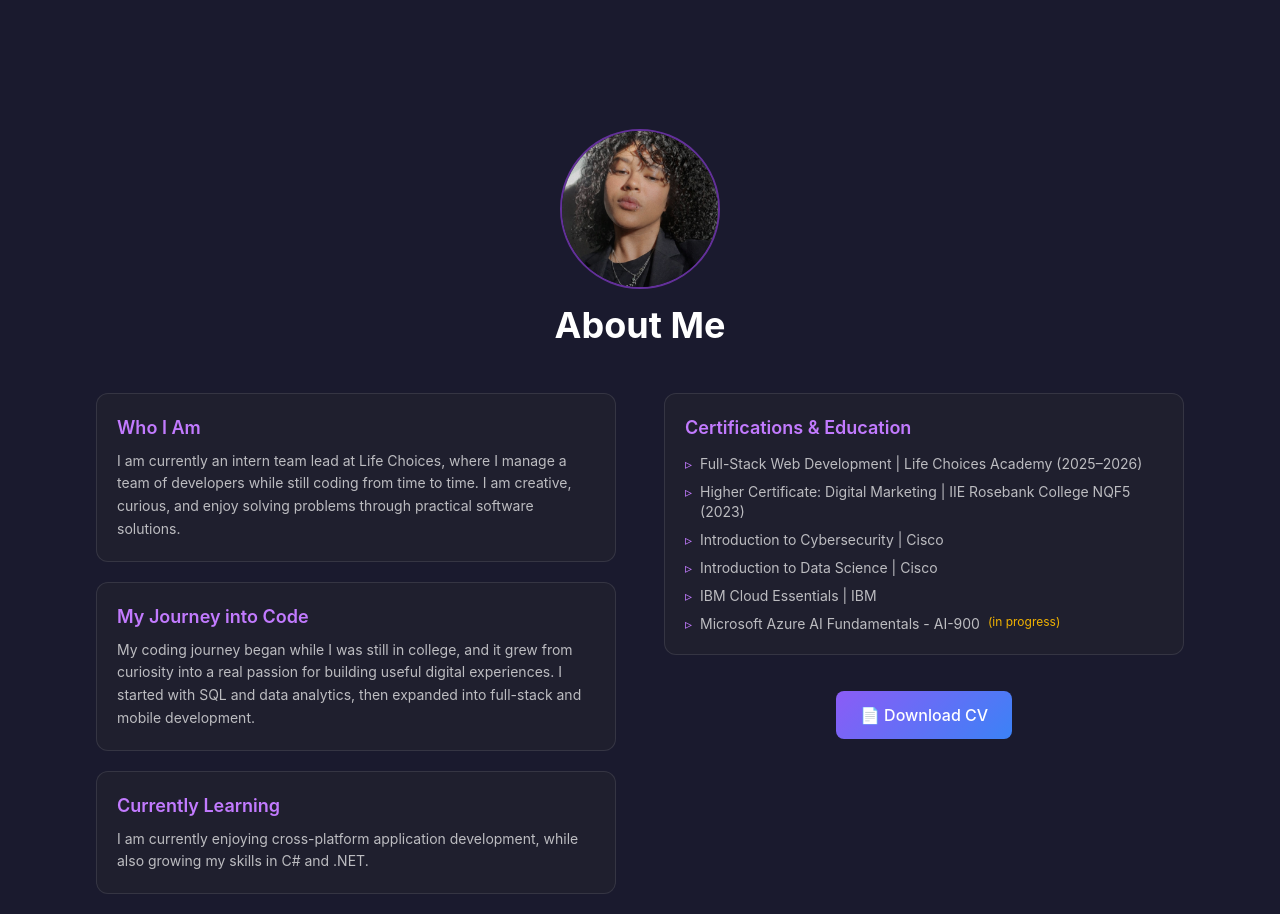
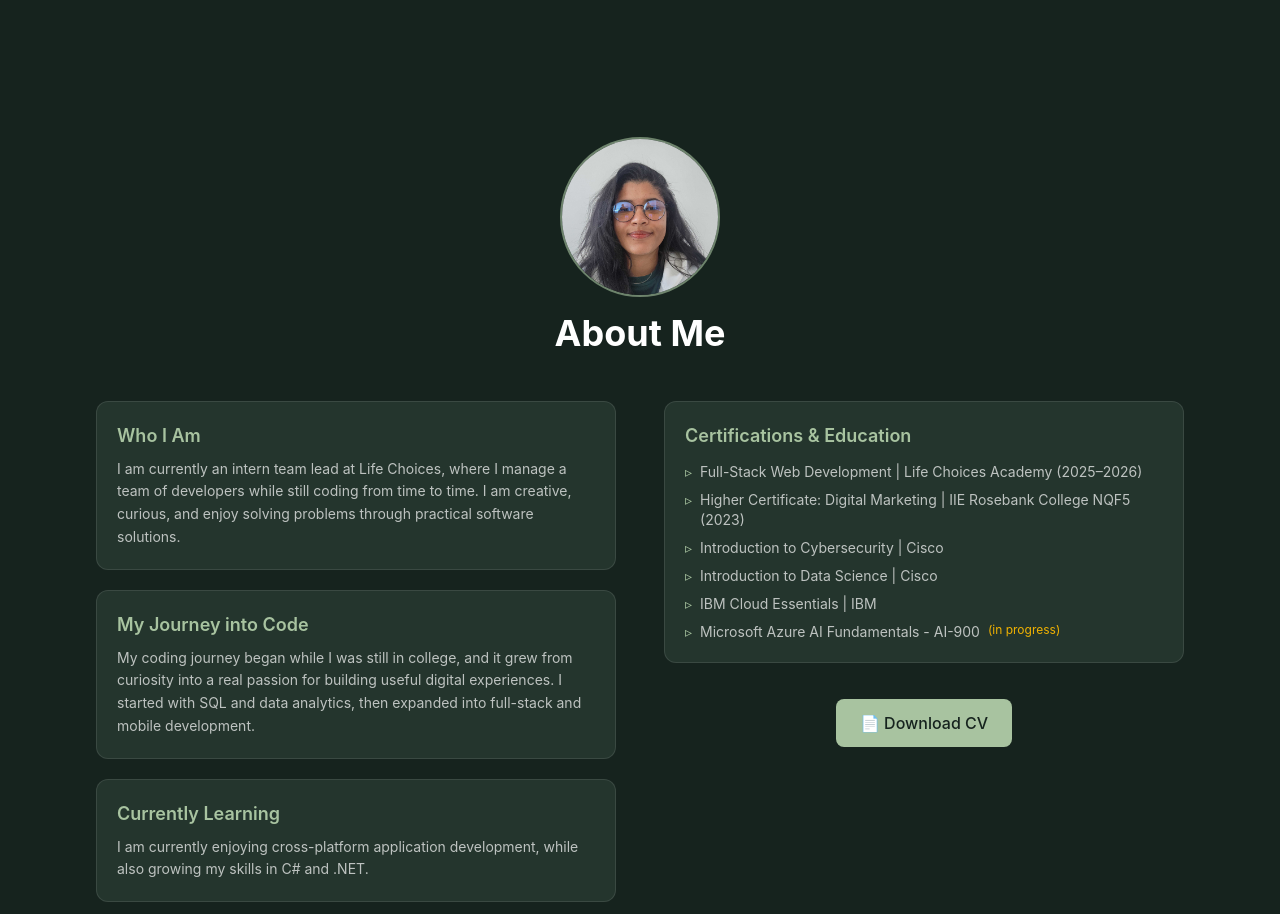
Before and after one commit to FernandezMische/Portfolio, a React (Vite) app: page / in a window 1280 px wide. Shown: the part 960-1874 px from the top of the page. Built offline with nearby package versions, Linux system fonts and the light colour scheme.

Commit message:
portfolio update

```diff
--- a/src/App.jsx
+++ b/src/App.jsx
@@ -59,7 +59,7 @@ const FloatingCode = () => {
 }
 
 function App() {
-  const [bgColor, setBgColor] = useState('#1A1A2E')
+  const [bgColor, setBgColor] = useState('#16231e')
 
   useEffect(() => {
     const handleScroll = () => {
@@ -71,13 +71,13 @@ function App() {
 
       if (scrollPercent < 0.33) {
         const t = scrollPercent / 0.33
-        newColor = interpolateColor('#1A1A2E', '#2D2D5E', t)
+        newColor = interpolateColor('#16231e', '#274238', t)
       } else if (scrollPercent < 0.66) {
         const t = (scrollPercent - 0.33) / 0.33
-        newColor = interpolateColor('#2D2D5E', '#5B2C6F', t)
+        newColor = interpolateColor('#274238', '#496550', t)
       } else {
         const t = (scrollPercent - 0.66) / 0.34
-        newColor = interpolateColor('#5B2C6F', '#1A1A2E', t)
+        newColor = interpolateColor('#496550', '#16231e', t)
       }
 
       setBgColor(newColor)
--- a/src/components/Navbar.jsx
+++ b/src/components/Navbar.jsx
@@ -6,7 +6,7 @@ function Navbar() {
   return (
     <nav className="sticky top-0 bg-black/40 backdrop-blur-md border-b border-white/10 z-50 px-4 md:px-8 py-3 md:py-4">
       <div className="max-w-6xl mx-auto flex justify-between items-center">
-        <a href="#home" className="text-white text-xl md:text-2xl font-bold bg-gradient-to-r from-purple-400 to-blue-400 bg-clip-text text-transparent">
+        <a href="#home" className="text-white text-xl md:text-2xl font-bold text-[var(--color-primary)]">
           Mische Portfolio
         </a>
 
--- a/src/index.css
+++ b/src/index.css
@@ -1,13 +1,13 @@
 @import "tailwindcss";
 
 @theme {
-  --color-primary: #8B5CF6;
-  --color-secondary: #3B82F6;
-  --color-accent: #EC4899;
-  --color-text: #FFFFFF;
-  --color-text-muted: #A1A1AA;
-  --color-card: #1F1F2E;
-  --color-card-alt: #2A2A3A;
+  --color-primary: #a8c3a0;
+  --color-secondary: #6f9275;
+  --color-accent: #d5e4c8;
+  --color-text: #f4f6ed;
+  --color-text-muted: #b8c3b2;
+  --color-card: #24352d;
+  --color-card-alt: #2f4439;
 }
 
 @layer base {
@@ -16,7 +16,7 @@
   }
 
   body {
-    background: #1A1A2E;
+    background: #16231e;
     color: var(--color-text);
     font-family: 'Inter', sans-serif;
     min-height: 100vh;
@@ -101,8 +101,9 @@
 
 @layer components {
   .tech-pill {
-    background: linear-gradient(135deg, var(--color-primary), var(--color-secondary));
-    color: white;
+    background: rgba(168, 195, 160, 0.14);
+    border: 1px solid rgba(168, 195, 160, 0.35);
+    color: var(--color-accent);
     padding: 0.5rem 1rem;
     border-radius: 9999px;
     font-size: 0.875rem;
@@ -111,12 +112,13 @@
 
   .tech-pill:hover {
     transform: translateY(-2px);
-    box-shadow: 0 4px 12px rgba(139, 92, 246, 0.4);
+    background: rgba(168, 195, 160, 0.24);
+    box-shadow: 0 8px 24px rgba(10, 25, 18, 0.3);
   }
 
   .btn-primary {
-    background: linear-gradient(135deg, var(--color-primary), var(--color-secondary));
-    color: white;
+    background: var(--color-primary);
+    color: #16231e;
     padding: 0.75rem 1.5rem;
     border-radius: 0.5rem;
     transition: all 0.3s ease;
@@ -125,7 +127,8 @@
 
   .btn-primary:hover {
     transform: translateY(-2px);
-    box-shadow: 0 4px 12px rgba(139, 92, 246, 0.4);
+    background: #c0d6b7;
+    box-shadow: 0 8px 24px rgba(10, 25, 18, 0.3);
   }
 
   .btn-secondary {
@@ -139,7 +142,7 @@
 
   .btn-secondary:hover {
     background: var(--color-primary);
-    color: white;
+    color: #16231e;
     transform: translateY(-2px);
   }
 }
@@ -159,13 +162,13 @@
 
 /* Card styles - SOLID */
 .glass-card {
-  background: #1F1F2E;
+  background: #24352d;
   border: 1px solid rgba(255, 255, 255, 0.1);
   border-radius: 1rem;
   transition: all 0.3s ease;
 }
 
 .glass-card:hover {
-  border-color: rgba(139, 92, 246, 0.5);
+  border-color: rgba(168, 195, 160, 0.6);
   transform: translateY(-2px);
 }
--- a/src/pages/About.jsx
+++ b/src/pages/About.jsx
@@ -1,5 +1,5 @@
 import React from 'react'
-import profileImg from '../assets/MyProfile.png'
+import profileImg from '../assets/MyProfile.jpg'
 
 function About() {
   // Function to handle CV download
@@ -17,7 +17,7 @@ function About() {
     <div className="max-w-6xl mx-auto px-4 md:px-8 py-12 md:py-24">
       {/* Profile Section - Centered at top */}
       <div className="flex flex-col items-center mb-12">
-        <div className="w-32 h-32 md:w-40 md:h-40 rounded-full overflow-hidden border-2 border-purple-500/50 mb-4">
+        <div className="w-32 h-32 md:w-40 md:h-40 rounded-full overflow-hidden border-2 border-[var(--color-primary)]/60 mb-4">
           <img
             src={profileImg}
             alt="Mische Fernandez"
@@ -32,29 +32,29 @@ function About() {
 
         {/* Left Column - Main Bio & Journey */}
         <div className="space-y-5">
-          <div className="bg-[#1F1F2E] rounded-xl p-5 border border-white/10">
-            <h3 className="text-purple-400 text-lg font-semibold mb-2">Who I Am</h3>
+          <div className="bg-[var(--color-card)] rounded-xl p-5 border border-white/10">
+            <h3 className="text-[var(--color-primary)] text-lg font-semibold mb-2">Who I Am</h3>
             <p className="text-white/70 text-sm leading-relaxed">
               I am currently an intern team lead at Life Choices, where I manage a team of developers while still coding from time to time. I am creative, curious, and enjoy solving problems through practical software solutions.
             </p>
           </div>
 
-          <div className="bg-[#1F1F2E] rounded-xl p-5 border border-white/10">
-            <h3 className="text-purple-400 text-lg font-semibold mb-2">My Journey into Code</h3>
+          <div className="bg-[var(--color-card)] rounded-xl p-5 border border-white/10">
+            <h3 className="text-[var(--color-primary)] text-lg font-semibold mb-2">My Journey into Code</h3>
             <p className="text-white/70 text-sm leading-relaxed">
               My coding journey began while I was still in college, and it grew from curiosity into a real passion for building useful digital experiences. I started with SQL and data analytics, then expanded into full-stack and mobile development.
             </p>
           </div>
 
-          <div className="bg-[#1F1F2E] rounded-xl p-5 border border-white/10">
-            <h3 className="text-purple-400 text-lg font-semibold mb-2">Currently Learning</h3>
+          <div className="bg-[var(--color-card)] rounded-xl p-5 border border-white/10">
+            <h3 className="text-[var(--color-primary)] text-lg font-semibold mb-2">Currently Learning</h3>
             <p className="text-white/70 text-sm leading-relaxed">
               I am currently enjoying cross-platform application development, while also growing my skills in C# and .NET.
             </p>
           </div>
 
-          <div className="bg-[#1F1F2E] rounded-xl p-5 border border-white/10">
-            <h3 className="text-purple-400 text-lg font-semibold mb-2">Fun Fact</h3>
+          <div className="bg-[var(--color-card)] rounded-xl p-5 border border-white/10">
+            <h3 className="text-[var(--color-primary)] text-lg font-semibold mb-2">Fun Fact</h3>
             <p className="text-white/70 text-sm leading-relaxed">
               ☕ I love turning coffee into code
             </p>
@@ -65,31 +65,31 @@ function About() {
         <div className="space-y-5">
 
 
-          <div className="bg-[#1F1F2E] rounded-xl p-5 border border-white/10">
-            <h3 className="text-purple-400 text-lg font-semibold mb-3">Certifications & Education</h3>
+          <div className="bg-[var(--color-card)] rounded-xl p-5 border border-white/10">
+            <h3 className="text-[var(--color-primary)] text-lg font-semibold mb-3">Certifications & Education</h3>
             <ul className="space-y-2 text-white/70 text-sm">
               <li className="flex items-start gap-2">
-                <span className="text-purple-400">▹</span>
+                <span className="text-[var(--color-primary)]">▹</span>
                 Full-Stack Web Development | Life Choices Academy (2025–2026)
               </li>
               <li className="flex items-start gap-2">
-                <span className="text-purple-400">▹</span>
+                <span className="text-[var(--color-primary)]">▹</span>
                 Higher Certificate: Digital Marketing | IIE Rosebank College NQF5 (2023)
               </li>
               <li className="flex items-start gap-2">
-                <span className="text-purple-400">▹</span>
+                <span className="text-[var(--color-primary)]">▹</span>
                 Introduction to Cybersecurity | Cisco
               </li>
               <li className="flex items-start gap-2">
-                <span className="text-purple-400">▹</span>
+                <span className="text-[var(--color-primary)]">▹</span>
                 Introduction to Data Science | Cisco
               </li>
               <li className="flex items-start gap-2">
-                <span className="text-purple-400">▹</span>
+                <span className="text-[var(--color-primary)]">▹</span>
                 IBM Cloud Essentials | IBM
               </li>
               <li className="flex items-start gap-2">
-                <span className="text-purple-400">▹</span>
+                <span className="text-[var(--color-primary)]">▹</span>
                 Microsoft Azure AI Fundamentals - AI-900 <span className="text-yellow-500 text-xs">(in progress)</span>
               </li>
             </ul>
--- a/src/pages/Home.jsx
+++ b/src/pages/Home.jsx
@@ -7,7 +7,7 @@ function Home() {
       <h1 className="text-white text-4xl sm:text-5xl md:text-6xl font-bold mb-4">
         Mische Fernandez
       </h1>
-      <p className="text-purple-400 text-xl md:text-2xl font-semibold mb-3">
+      <p className="text-[var(--color-primary)] text-xl md:text-2xl font-semibold mb-3">
         Full-Stack Developer
       </p>
       <p className="text-white/60 text-base md:text-lg mb-6">
```
Also changed, not shown: src/pages/Contact.jsx (+5 -5 lines), src/pages/Projects.jsx (+4 -4 lines), src/assets/MyProfile.jpg (added), src/assets/MyProfile.png (deleted).
